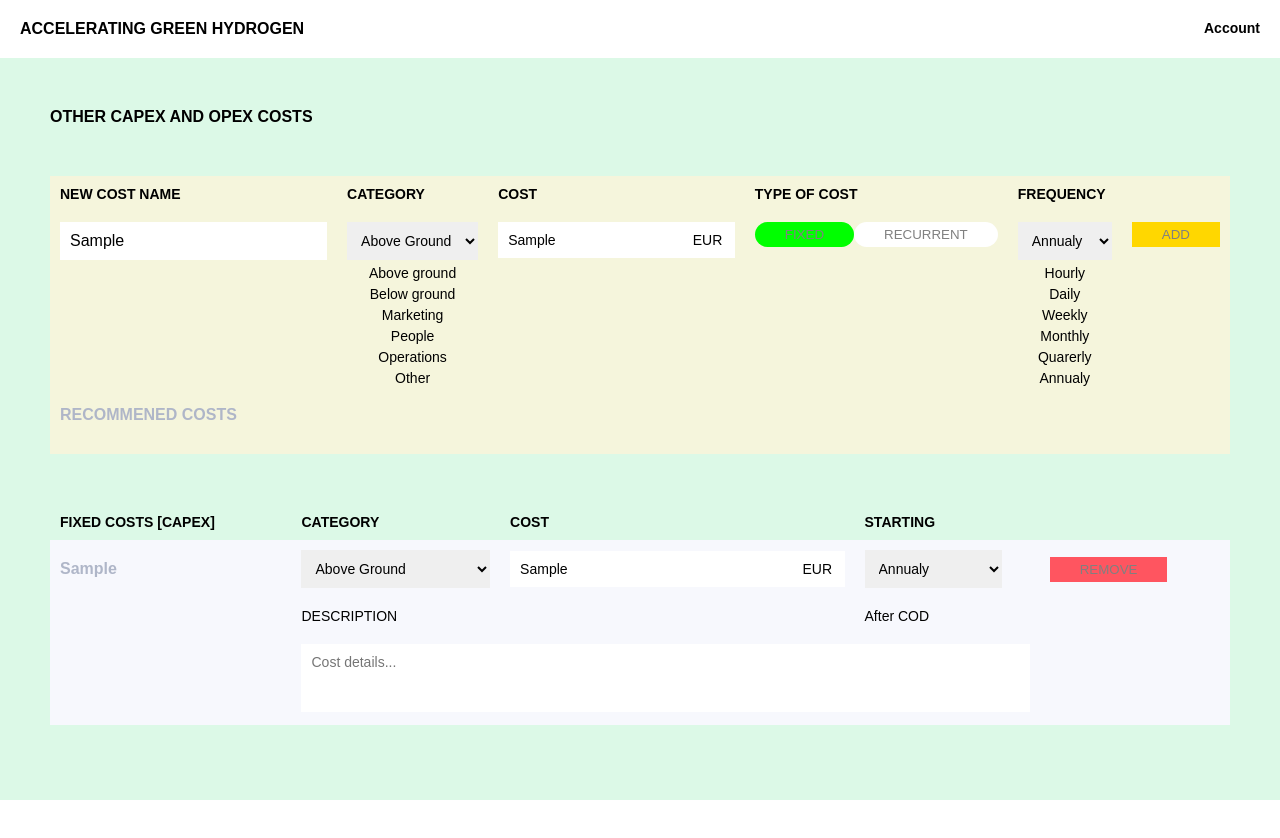
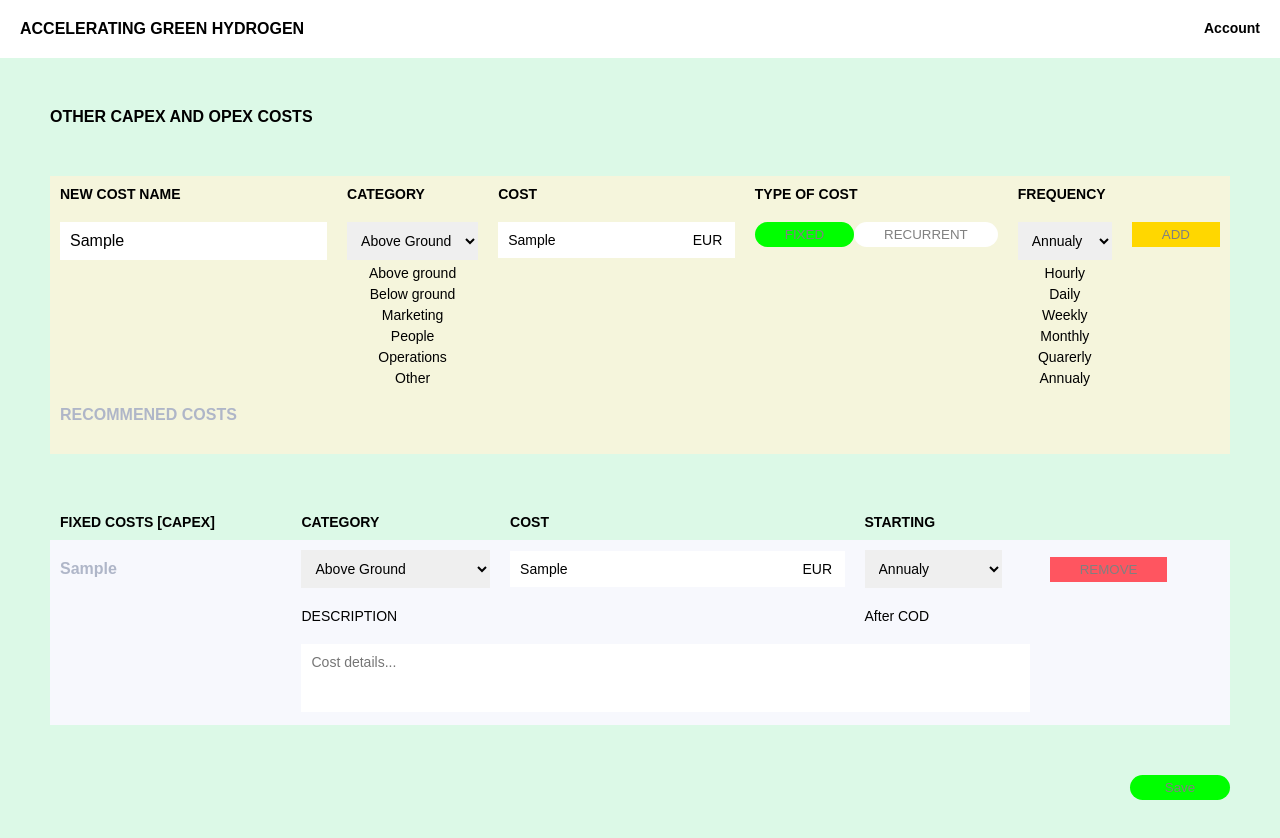
Before and after one commit to Waqas1008/Powely-Vue-Exercise, a Vue app: page / in a window 1280 px wide. Both pictures are taken after typing "Sample", "Sample" into the empty fields and a click on the button "ADD". Shown: the top 838 px of the page. Before the commit the page ends 800 px from the top, so only its background shows below. Built offline with nearby package versions, Linux system fonts and the light colour scheme.

Commit message:
Added Axios post

```diff
--- a/package.json
+++ b/package.json
@@ -10,6 +10,7 @@
         "type-check": "vue-tsc --noEmit -p tsconfig.app.json --composite false"
     },
     "dependencies": {
+        "axios": "^1.4.0",
         "sass": "^1.66.1",
         "vue": "^3.3.4"
     },
--- a/src/App.vue
+++ b/src/App.vue
@@ -4,7 +4,7 @@
     import RecurrentCosts from './components/RecurrentCosts.vue'
     import NewCost from './components/NewCost.vue';
     import { useRef } from './main';
-    import { watch } from 'vue';
+    import Axios from 'axios'
 
     const [data, setData] = useRef()
     const [showFixedCost, setShowFixedCost] = useRef(false)
@@ -15,9 +15,13 @@
         !button_is_fixed && setShowRecurringCost(true)
     }
 
-    watch(data, () => {
-        console.log(data.value)
-    })
+    const postData = () => {
+        console.log("postData")
+
+        Axios.post('https://jsonplaceholder.typicode.com/posts', {
+            body: data.value
+        })
+    }
 
 </script>
 
@@ -30,6 +34,7 @@
         <NewCost :button_add="button_add" :set_data="setData" />
         <FixedCosts v-if="showFixedCost" :button_remove="() => setShowFixedCost(false)" :data="data" />
         <RecurrentCosts v-if="showRecurringCost" :button_remove="() => setShowRecurringCost(false)" :data="data" />
+        <button v-if="data" class="Button-Save" @click="postData">Save</button>
     </main>
 </template>
 
--- a/src/main.scss
+++ b/src/main.scss
@@ -66,3 +66,10 @@ button {
         color: black;
     }
 }
+
+.Button-Save {
+    background: lime;
+    border-radius: 20px;
+    align-self: flex-end;
+    width: 100px;
+}
```
Also changed, not shown: 1 other file (tests, documents, lock files or other folders).
